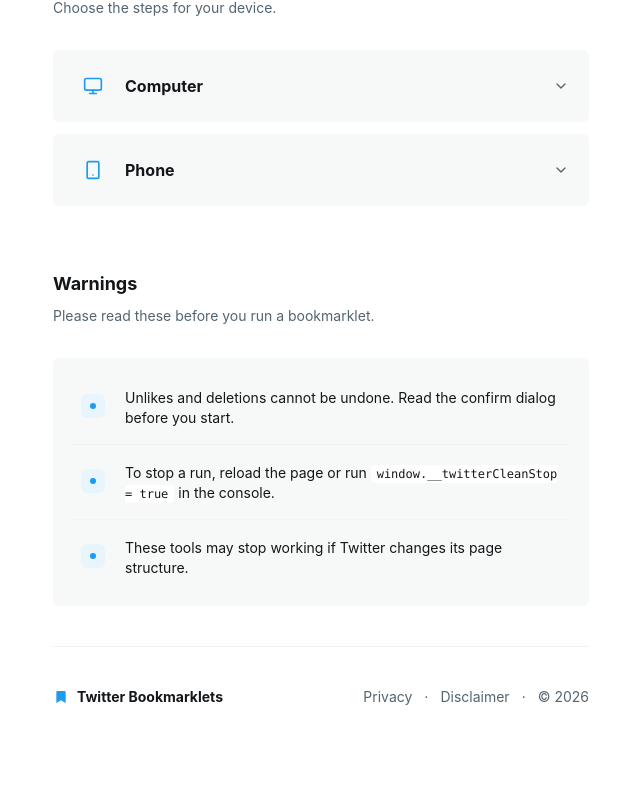
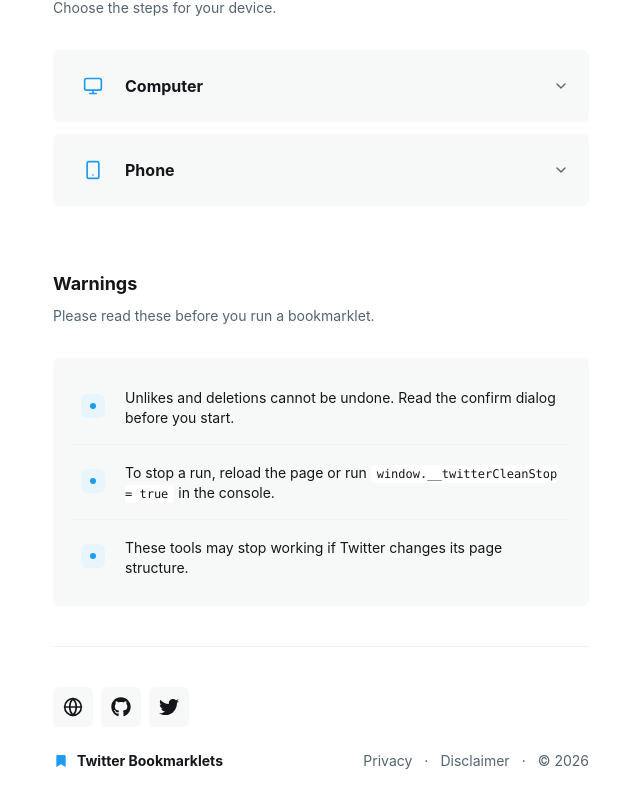
Before and after one commit to twitter-bookmarklets/twitter-bookmarklets, a React (Vite) app: page / in a window 1280 px wide. Shown: the part 995-1802 px from the top of the page, without its empty margins (319-959 px from the left). Before the commit the page ends 1750 px from the top, so only its background shows below. Built offline with nearby package versions, Linux system fonts and the light colour scheme.

Commit message:
feat: add links to footer

```diff
--- a/src/components/Button.tsx
+++ b/src/components/Button.tsx
@@ -7,6 +7,7 @@ const button = tv({
 		variant: {
 			primary: 'border-transparent bg-twitter text-white hover:bg-twitter-hover',
 			secondary: 'border-line text-ink hover:border-twitter hover:text-twitter',
+			muted: 'border-transparent bg-surface text-ink hover:bg-line hover:text-twitter',
 		},
 		icon: {
 			true: 'aspect-square size-10 shrink-0 p-0',
--- a/src/components/Footer.tsx
+++ b/src/components/Footer.tsx
@@ -1,9 +1,47 @@
 import { Link } from 'react-router-dom';
-import { LuBookmark } from 'react-icons/lu';
+import { FaGithub, FaTwitter } from 'react-icons/fa6';
+import { LuBookmark, LuGlobe } from 'react-icons/lu';
+import { Button } from './Button';
+
+const socialLinks = [
+	{
+		href: 'https://minagishl.com',
+		label: 'Website',
+		icon: LuGlobe,
+	},
+	{
+		href: 'https://github.com/minagishl',
+		label: 'GitHub',
+		icon: FaGithub,
+	},
+	{
+		href: 'https://twitter.com/minagishl',
+		label: 'Twitter',
+		icon: FaTwitter,
+	},
+] as const;
 
 export function Footer() {
 	return (
-		<footer className="mt-auto flex flex-col gap-3 border-t border-line pt-10 sm:flex-row sm:items-center sm:justify-between">
+		<footer className="mt-auto flex flex-col gap-6 border-t border-line pt-10">
+			<div className="flex flex-wrap gap-2">
+				{socialLinks.map(({ href, label, icon: Icon }) => (
+					<Button
+						key={href}
+						href={href}
+						variant="muted"
+						icon
+						target="_blank"
+						rel="noreferrer"
+						aria-label={label}
+						className="cursor-pointer"
+					>
+						<Icon className="size-5" aria-hidden="true" />
+					</Button>
+				))}
+			</div>
+
+			<div className="flex flex-col gap-3 sm:flex-row sm:items-center sm:justify-between">
 				<p className="flex items-center gap-2 text-sm font-bold text-ink">
 					<LuBookmark
 						className="size-4 text-twitter"
@@ -24,6 +62,7 @@ export function Footer() {
 					<span aria-hidden="true">·</span>
 					<span>© {new Date().getFullYear()}</span>
 				</nav>
+			</div>
 		</footer>
 	);
 }
```
Lines whose indentation alone changed are shown as unchanged.
